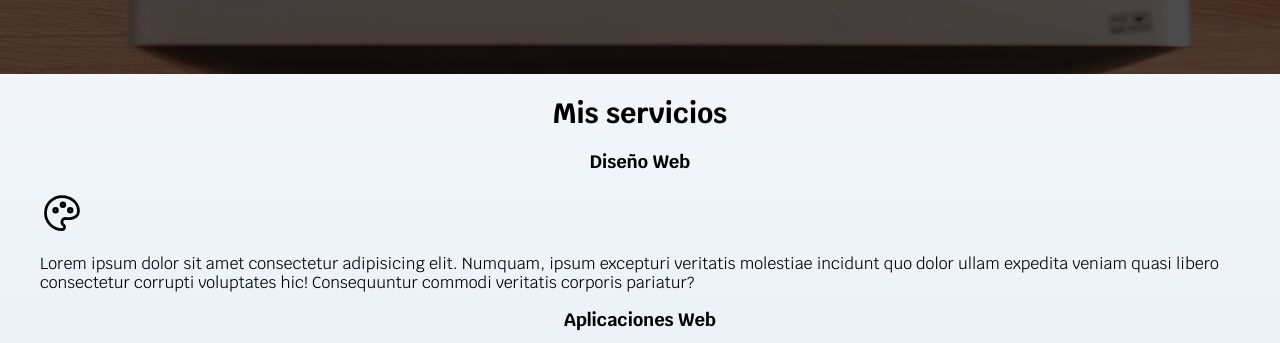
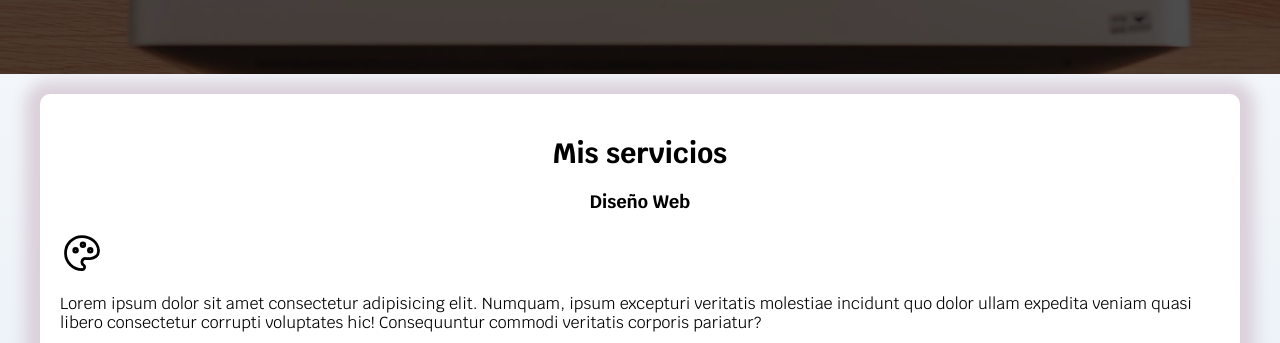
Before and after one commit to hxhdevs/Freelancer-site, a plain HTML site: page index.html in a window 1280 px wide. Shown: the part 514-857 px from the top of the page. Drawn offline with Linux system fonts and the light colour scheme.

Commit message:
Sombras con CSS

```diff
--- a/css/styles.css
+++ b/css/styles.css
@@ -18,6 +18,14 @@ body{
     font-size: 16px;/* 1rem = 10px*/
     font-family: "Krub", sans-serif;
     background-image: linear-gradient(to top, var(--grisClaro)0%, var(--blanco)100%);
+}
+.sombra{
+    -webkit-box-shadow: 0px 2px 15px 15px rgba(219,208,219,1);
+    -moz-box-shadow: 0px 2px 15px 15px rgba(219,208,219,1);
+    box-shadow: 0px 2px 15px 15px rgba(219,208,219,1);
+    background-color: var(--blanco);
+    padding: 2rem;
+    border-radius: 1rem;
 }
 h1{
     font-size: 3.8rem;
@@ -89,7 +97,7 @@ h1,h2,h3{
     color: red;
 }
 
-@media(min-width:480px){
+/* @media(min-width:480px){
     h1{
 
     }
@@ -99,7 +107,7 @@ h1,h2,h3{
     h1{
 
     }
-}
+} */
 
 .hero{
     background-image: url(../img/hero.jpg);
@@ -107,6 +115,7 @@ h1,h2,h3{
     background-size: cover;
     height: 450px;
     position: relative;
+    margin-bottom: 2rem;
 }
 .contenido-hero{
     position: absolute;
--- a/index.html
+++ b/index.html
@@ -40,7 +40,7 @@
         </div>
     </section>
 
-    <main class="contenedor">
+    <main class="contenedor sombra">
         <h2>Mis servicios</h2>
 
         <section>
```
